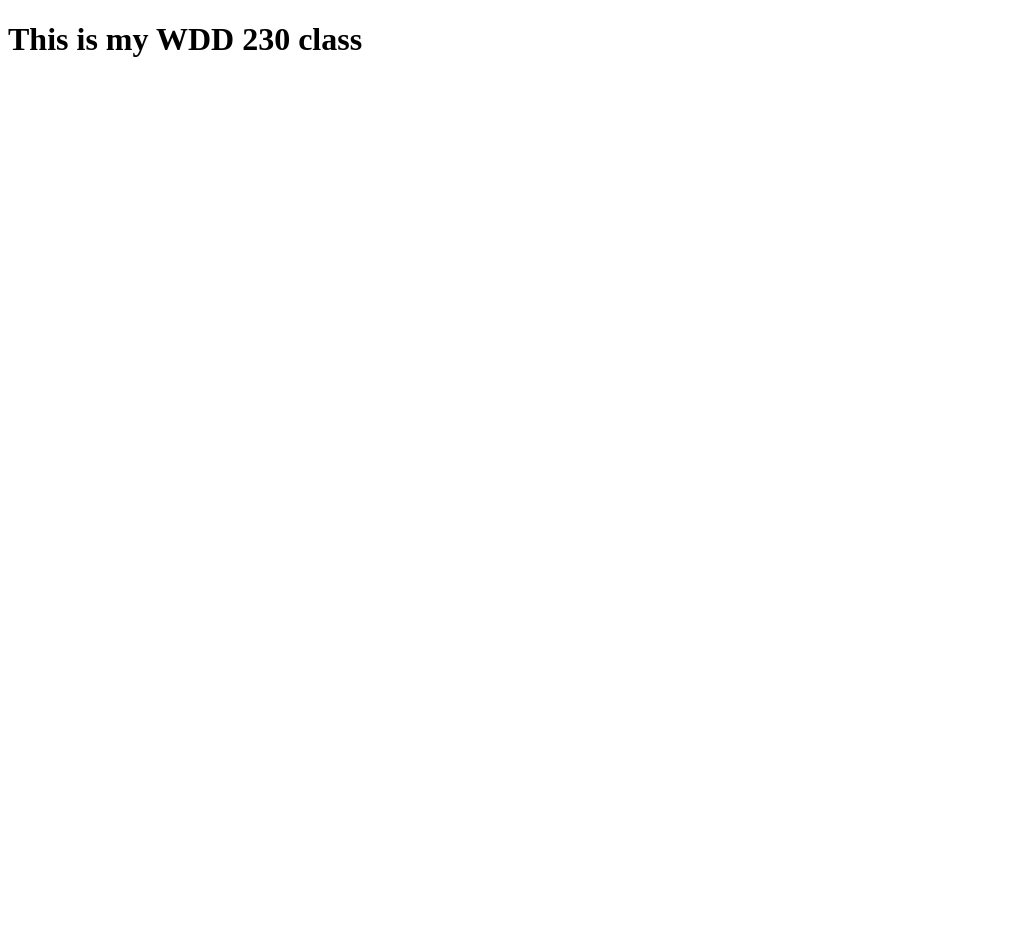
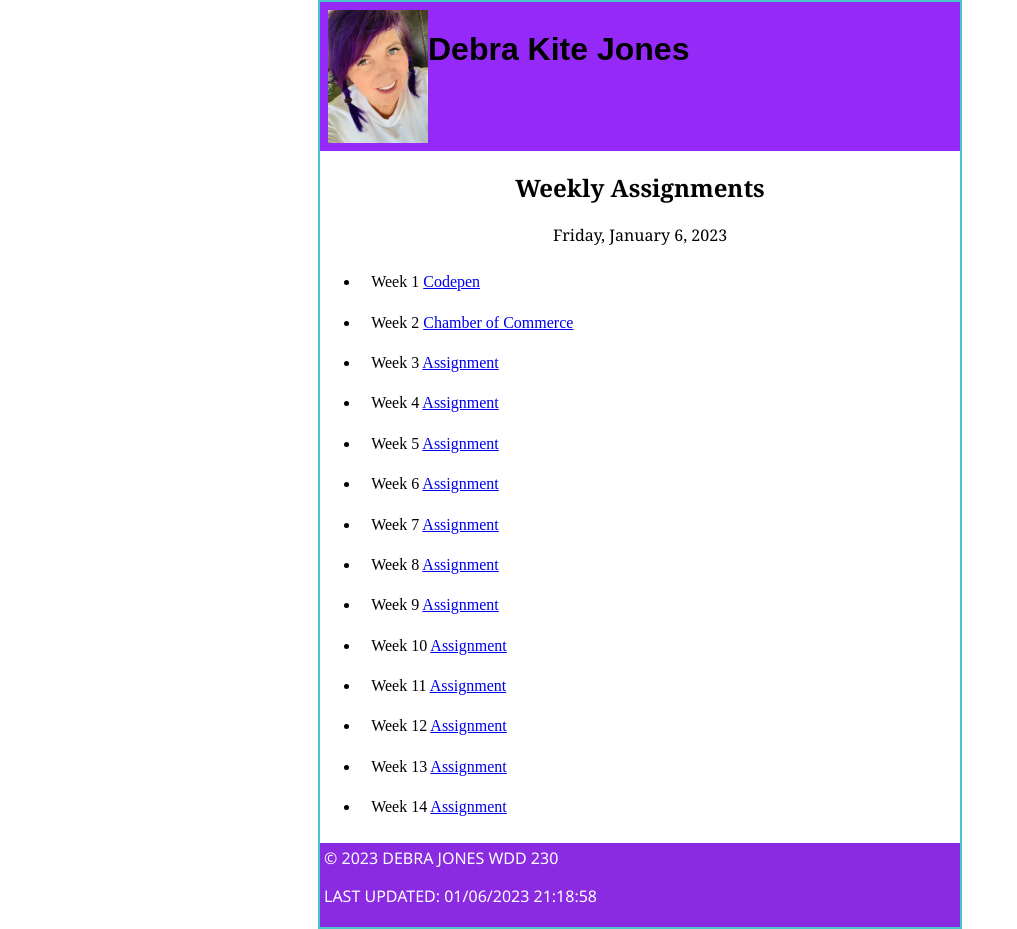
Before and after one commit to debbiejones579/wdd230, a plain HTML site: page index.html in a window 1280 px wide. Shown: the whole page, without its empty margins (0-1017 px from the left). Before the commit the page ends 800 px from the top, so only its background shows below. Drawn offline with Linux system fonts and the light colour scheme.

Commit message:
Assignment 1

```diff
--- a/index.html
+++ b/index.html
@@ -4,9 +4,79 @@
     <meta charset="UTF-8">
     <meta http-equiv="X-UA-Compatible" content="IE=edge">
     <meta name="viewport" content="width=device-width, initial-scale=1.0">
+   <meta name="description" content="this is where you add a description">
+   <meta name="author" content="your name">
+    <link href="styles/small.css" rel="stylesheet">
     <title>WDD 230</title>
 </head>
 <body>
-    <h1>This is my WDD 230 class</h1>
+
+    <header>
+        <img src="images/IMG_5386.jpg" alt="Deb Jones">
+        <h1>Debra Kite Jones</h1>
+
+
+    </header>
+    <nav>
+
+    </nav>
+    <main>
+        <div class="assignmentheader">
+
+            <h2>Weekly Assignments</h2>
+            <p><span id="currentdate"></span></p>
+        </div>
+<ul>
+    <li>Week 1
+        <a href="https://codepen.io/djones30/pen/xxJEOqw">Codepen</a>
+    </li>
+    <li>Week 2
+        <a href="#">Chamber of Commerce</a>
+    </li>
+    <li>Week 3
+        <a href="#">Assignment</a>
+    </li>
+    <li>Week 4
+        <a href="#">Assignment</a>
+    </li>
+    <li>Week 5
+        <a href="#">Assignment</a>
+    </li>
+    <li>Week 6
+        <a href="#">Assignment</a>
+    </li>
+    <li>Week 7
+        <a href="#">Assignment</a>
+    </li>
+    <li>Week 8
+        <a href="#">Assignment</a>
+    </li>
+    <li>Week 9
+        <a href="#">Assignment</a>
+    </li>
+    <li>Week 10
+        <a href="#">Assignment</a>
+    </li>
+    <li>Week 11
+        <a href="#">Assignment</a>
+    </li>
+    <li>Week 12
+        <a href="#">Assignment</a>
+    </li>
+    <li>Week 13
+        <a href="#">Assignment</a>
+    </li>
+    <li>Week 14
+        <a href="#">Assignment</a>
+    </li>
+</ul>
+    </main>
+    <footer>
+       &copy; <span id="currentyear"></span>
+       Debra Jones WDD 230
+       <p>Last updated: <span id="thisupdate"></span></p>
+    </footer>
+   <script src="scripts/app.js"></script>
+
 </body>
 </html>
--- /dev/null
+++ b/scripts/app.js
@@ -0,0 +1,14 @@
+const date = new Date();
+const options = {
+      weekday: "long",
+      month: "long",
+      day: "numeric",
+      year: "numeric",
+    };
+document.querySelector(
+       "#currentdate"
+     ).innerHTML = new Date().toLocaleDateString("en-us", options);
+
+document.querySelector("#currentyear").innerHTML = date.getFullYear();
+
+document.querySelector("#thisupdate").innerHTML = document.lastModified;
--- /dev/null
+++ b/styles/small.css
@@ -0,0 +1,33 @@
+img{
+    max-width: 100px;
+}
+
+header {
+    background-color: rgb(149, 42, 248);
+    display: flex;
+    padding-top: .25rem;
+    padding: .5rem;
+    font-family: Arial, Helvetica, sans-serif;
+}
+li{
+    padding: .7rem;
+
+}
+
+body {
+   max-width: 50%;
+   margin: 0 auto;
+   border: 2px solid rgb(74, 198, 202);
+}
+.assignmentheader {
+    text-align: center;
+    font-family: Georgia, 'Times New Roman', Times, serif;
+}
+footer {
+    background-color: blueviolet;
+
+    font-family: 'Segoe UI', Tahoma, Geneva, Verdana, sans-serif;
+     color: white;
+    text-transform: uppercase;
+    padding: .25rem;
+}
```
Also changed, not shown: images/IMG_5386.jpg (added).
